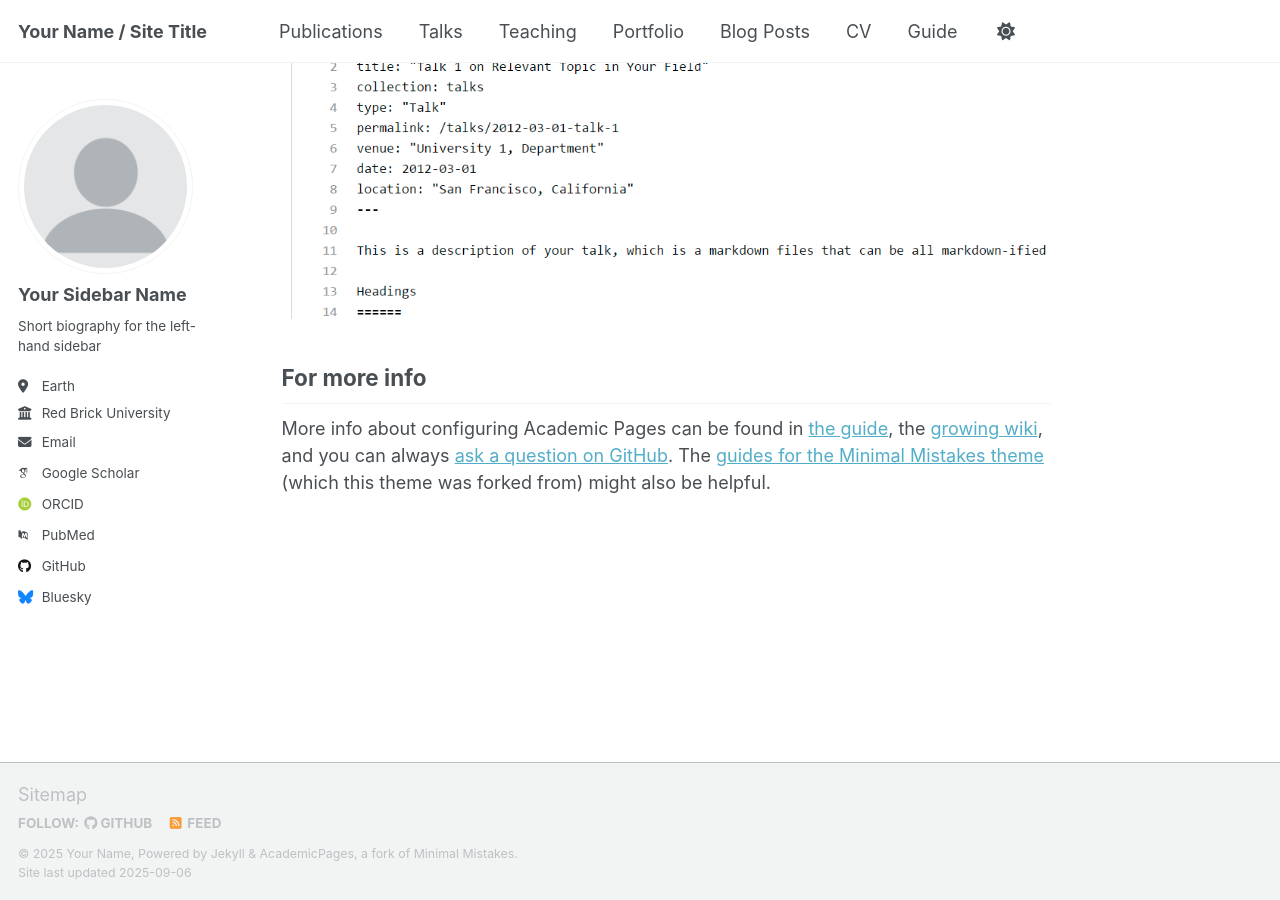
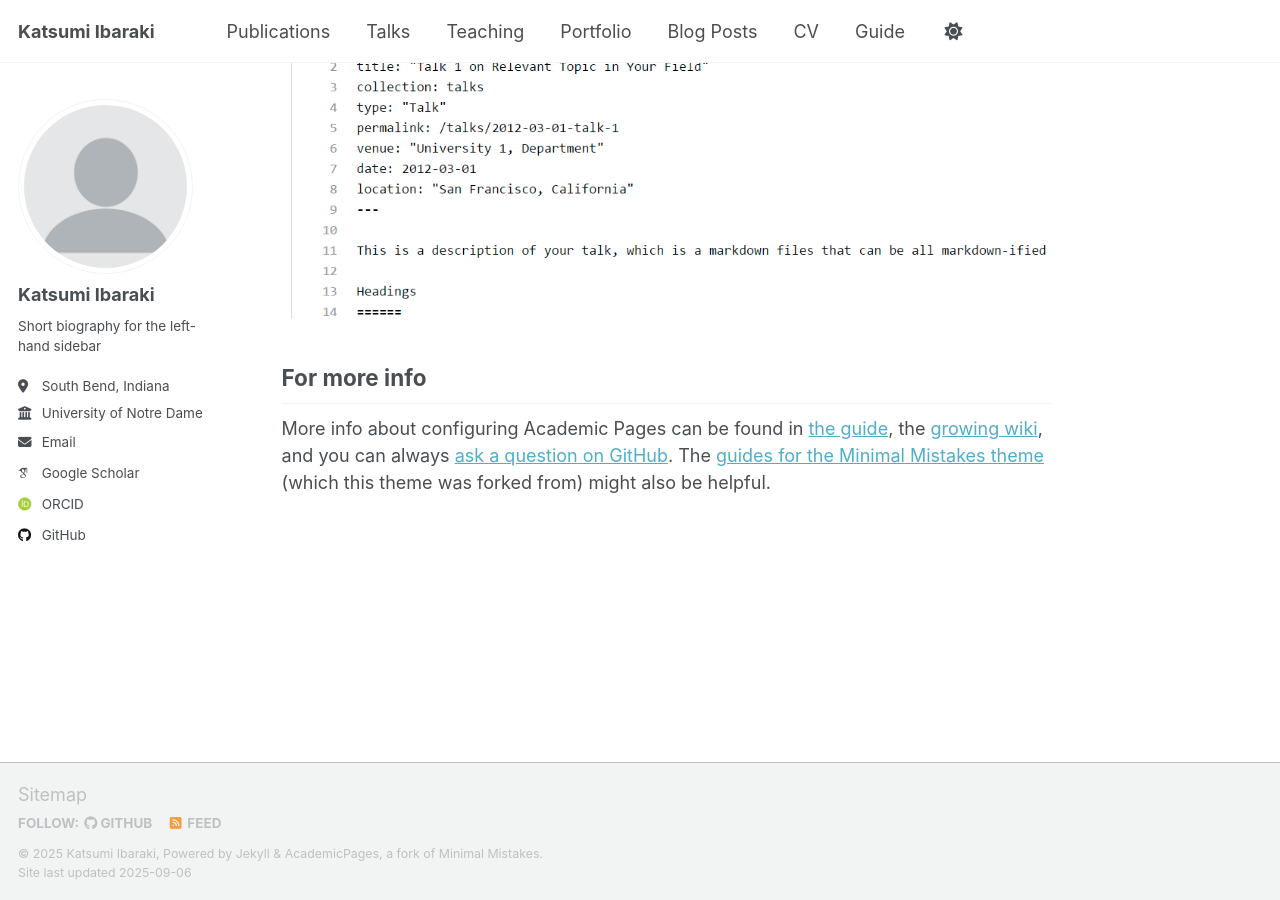
Before and after one commit to kibaraki/kibaraki.github.io, a Jekyll site: the page built from _pages/about.md, in a window 1280 px wide and 900 px high, scrolled down 2880 px. Built offline with Jekyll 4.4.1, drawn with Linux system fonts in a browser that asks for light colours; some web fonts are replaced; a script that is not in the unit is left out.

Commit message:
Update personal information in _config.yml

```diff
--- a/_config.yml
+++ b/_config.yml
@@ -9,13 +9,13 @@
 # Basic Site Settings
 locale                   : "en-US"
 site_theme               : "default" # Currently available options are "default", "air"
-title                    : "Your Name / Site Title"
+title                    : "Katsumi Ibaraki"
 title_separator          : "-"
-name                     : &name "Your Name"
-description              : &description "personal description"
-url                      : https://academicpages.github.io # the base hostname & protocol for your site e.g. "https://[your GitHub username].github.io" or if you already have some other page hosted on Github then use "https://[your GitHub username].github.io/[Your Repo Name]"
+name                     : &name "Katsumi Ibaraki"
+description              : &description "PhD Student"
+url                      : https://kibaraki.github.io # the base hostname & protocol for your site e.g. "https://[your GitHub username].github.io" or if you already have some other page hosted on Github then use "https://[your GitHub username].github.io/[Your Repo Name]"
 baseurl                  : "" # the subpath of your site, e.g. "/blog"
-repository               : "academicpages/academicpages.github.io"
+repository               : "kibaraki/kibaraki.github.io"
 
 # Site Author - The following control what appear as part of the author content on the side bar.
 #               If a field is blank the icon and link will not appear, otherwise it will be shown.
@@ -23,23 +23,23 @@ repository               : "academicpages/academicpages.github.io"
 author:
   # Biographic information
   avatar           : "profile.png"
-  name             : "Your Sidebar Name"
+  name             : "Katsumi Ibaraki"
   pronouns         : # example: "she/her"
   bio              : "Short biography for the left-hand sidebar"
-  location         : "Earth"
-  employer         : "Red Brick University"
+  location         : "South Bend, Indiana"
+  employer         : "University of Notre Dame"
   uri              : # URL
-  email            : "none@example.org"
+  email            : "kibaraki [at] nd.edu"
 
   # Academic websites
   academia         : # URL
   arxiv            : # URL - Update with the correct link to your profile
-  googlescholar    : "https://scholar.google.com/citations?user=PS_CX0AAAAAJ"
+  googlescholar    : "https://scholar.google.com/citations?user=liHZA18AAAAJ&hl"
   inspire-hep      : # URL
   impactstory      : # URL
-  orcid            : "http://orcid.org/yourorcidurl"
+  orcid            : "https://orcid.org/0009-0004-7659-376X"
   semantic         : # URL
-  pubmed           : "https://www.ncbi.nlm.nih.gov/pubmed/?term=john+snow"
+  pubmed           : # URL
   researchgate     : # URL
   scopus           : # URL
 
@@ -47,13 +47,13 @@ author:
   bitbucket        : # Username - Update with your username on the site
   codepen          : # Username
   dribbble         : # Username
-  github           : "academicpages"
+  github           : "kibaraki"
   kaggle           : # Username
   stackoverflow    : # User number or user number and name (i.e., use "1" or "1/jeff-atwood")
 
   # Social media
   artstation       : # Username
-  bluesky          : "bsky.app" # Replace this with you Bluesky username
+  bluesky          : # "bsky.app" # Replace this with you Bluesky username
   facebook         : # Username
   flickr           : # Username
   foursquare       : # Username
```
